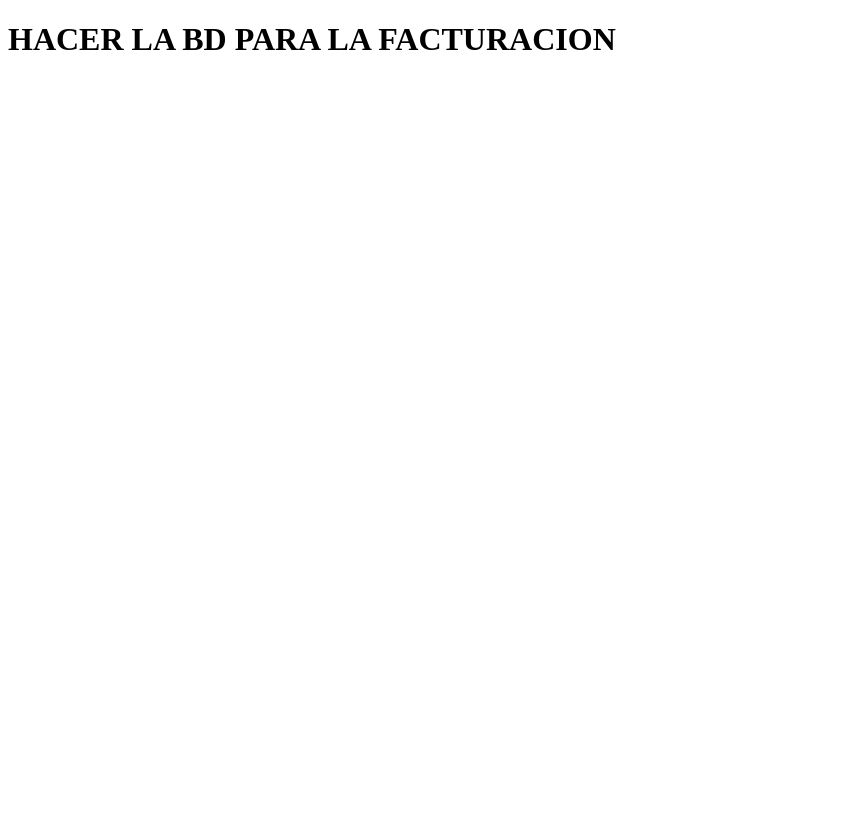
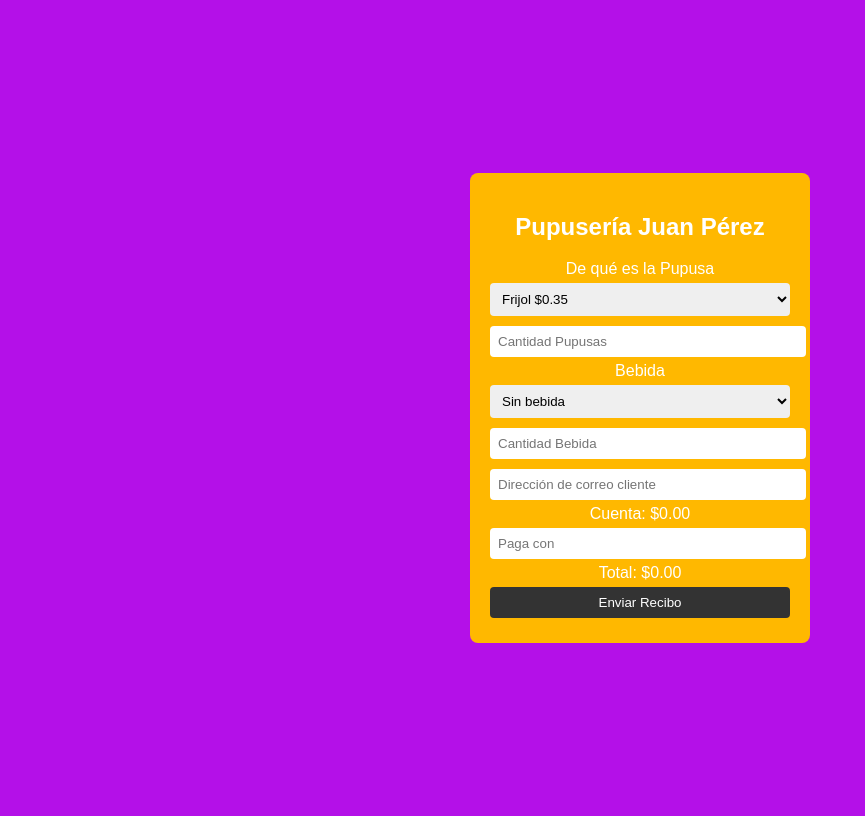
Before and after one commit to Carlos-Larin/ProyectoPupusa, a Django app: page /pagos/ in a window 1280 px wide. Shown: the whole page, without its empty margins (0-865 px from the left). Before the commit the page ends 50 px from the top, so only its background shows below. Run offline with Django 5.2, Linux system fonts and the light colour scheme.

Commit message:
pagosreadys

```diff
--- a/pupusas/pupuSasAPP/templates/pagos.html
+++ b/pupusas/pupuSasAPP/templates/pagos.html
@@ -1,15 +1,109 @@
 <!DOCTYPE html>
-<html lang="en">
+<html lang="es">
 <head>
     <meta charset="UTF-8">
     <meta name="viewport" content="width=device-width, initial-scale=1.0">
-    <title>Pago</title>
+    <title>Pupusería Juan Pérez</title>
+    <style>
+        body {
+            font-family: Arial, sans-serif;
+            background-color: #b410e8;
+            color: #FFF;
+            display: flex;
+            justify-content: center;
+            align-items: center;
+            height: 100vh;
+        }
+        .container {
+            background-color: #FFB800;
+            padding: 20px;
+            width: 300px;
+            border-radius: 8px;
+            text-align: center;
+        }
+        .container input, .container select, .container button {
+            width: 100%;
+            padding: 8px;
+            margin: 5px 0;
+            border-radius: 4px;
+            border: none;
+            outline: none;
+        }
+        .container button {
+            background-color: #333;
+            color: #FFF;
+            cursor: pointer;
+        }
+        .container button:hover {
+            background-color: #555;
+        }
+    </style>
 </head>
 <body>
 
+<div class="container">
+    <h2>Pupusería Juan Pérez</h2>
 
-    <h1>HACER LA BD PARA LA FACTURACION</h1>
+    <label for="tipoPupusa">De qué es la Pupusa</label>
+    <select id="tipoPupusa" onchange="calcularTotal()">
+        <option value="0.35">Frijol $0.35</option>
+        <option value="0.50">Queso $0.50</option>
+        <option value="0.75">Revuelta $0.75</option>
+    </select>
+    <input type="number" id="cantidadPupusas" placeholder="Cantidad Pupusas" min="1" onchange="calcularTotal()">
 
+    <label for="tipoBebida">Bebida</label>
+    <select id="tipoBebida" onchange="calcularTotal()">
+        <option value="0">Sin bebida</option>
+        <option value="0.25">Bolsa con agua $0.25</option>
+        <option value="0.50">Refresco $0.50</option>
+        <option value="1.00">Jugo Natural $1.00</option>
+    </select>
+    <input type="number" id="cantidadBebidas" placeholder="Cantidad Bebida" min="0" onchange="calcularTotal()">
+
+    <input type="email" id="correoCliente" placeholder="Dirección de correo cliente">
+
+    <div>
+        <label>Cuenta:</label>
+        <span id="cuenta">$0.00</span>
+    </div>
+
+    <input type="number" id="pagaCon" placeholder="Paga con" min="0" onchange="calcularTotal()">
+
+    <div>
+        <label>Total:</label>
+        <span id="total">$0.00</span>
+    </div>
+
+    <button onclick="enviarRecibo()">Enviar Recibo</button>
+</div>
+
+<script>
+    function calcularTotal() {
+        const precioPupusa = parseFloat(document.getElementById("tipoPupusa").value);
+        const cantidadPupusas = parseInt(document.getElementById("cantidadPupusas").value) || 0;
+        const precioBebida = parseFloat(document.getElementById("tipoBebida").value);
+        const cantidadBebidas = parseInt(document.getElementById("cantidadBebidas").value) || 0;
+        const pagaCon = parseFloat(document.getElementById("pagaCon").value) || 0;
+
+        const cuenta = (precioPupusa * cantidadPupusas) + (precioBebida * cantidadBebidas);
+        document.getElementById("cuenta").textContent = `$${cuenta.toFixed(2)}`;
+
+        const total = pagaCon - cuenta;
+        document.getElementById("total").textContent = `$${total.toFixed(2)}`;
+    }
+
+    function enviarRecibo() {
+        const correoCliente = document.getElementById("correoCliente").value;
+        const total = document.getElementById("total").textContent;
+
+        if (correoCliente && total) {
+            alert(`Recibo enviado a ${correoCliente} con el total de ${total}`);
+        } else {
+            alert("Por favor, completa todos los campos antes de enviar el recibo.");
+        }
+    }
+</script>
 
 </body>
 </html>
```
